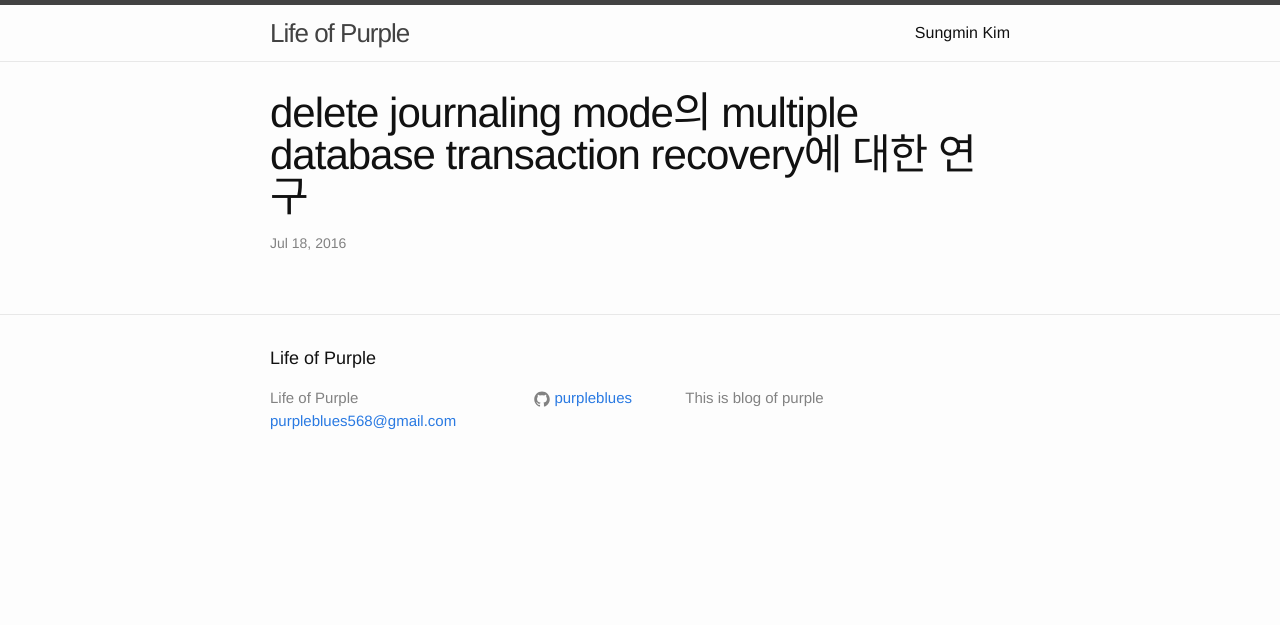
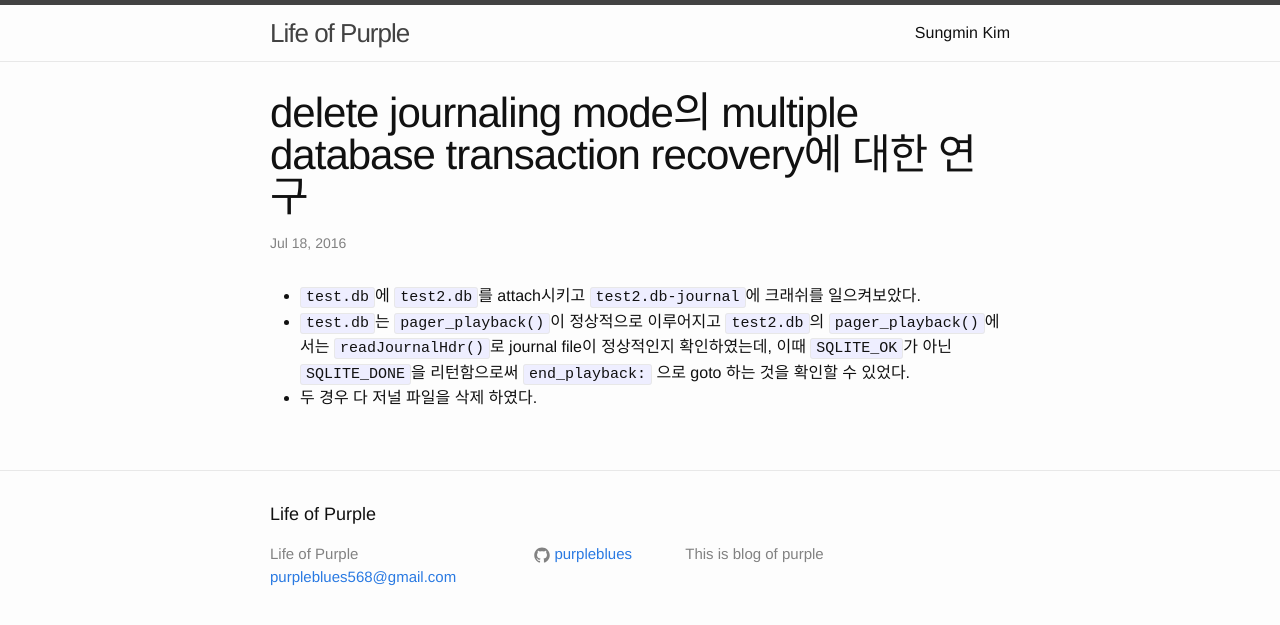
Before and after one commit to purpleblues/purpleblues.github.io, a Jekyll site: the page built from _posts/2016-07-18-study-on-multiple-db-recovery-on-delete-journaling-mode.markdown, in a window 1280 px wide. Shown: the top 625 px of the page. Built offline with Jekyll 4.4.1, drawn with Linux system fonts in a browser that asks for light colours.

Commit message:
added multiple-db on delete

```diff
--- a/_posts/2016-07-17-study-on-db-journal-with-delete-journaling-mode.markdown
+++ b/_posts/2016-07-17-study-on-db-journal-with-delete-journaling-mode.markdown
@@ -6,6 +6,8 @@
 
 - crash.test에 있는 crash-2.~ 이용
 - splited/sqlite3-9.c에 있는 `pager_playback()`이 이용 되는 것을 확인
-- 이때 마스터 저널 이름도 확인을 하는데, 이 경우 db 한개만 사용했으므로 `zMaster` 가 ""  인 것을 확인 함
+- 이때 마스터 저널 이름도 확인을 하는데, 이 경우 db 한개만 사용했으므로 `zMaster` 가 "" 인 것을 확인 함
 - `pager_end_transaction()`에서 db-journal 파일을 삭제하는 것을 확인함
 - `sqlite3_config(SQLITE_CONFIG_LOG,sql_log);` 를 이용해 sqlite3 전역 설정을 바꿀 수 있었다. 이를 이용해 소스의 로그를 변경이 가능했음
+- `sqlite3PagerSharedLock()` 에서 `SHARED_LOCK`을 obtain 한 후 `hasHotJournal()`로 hot journal의 유무를 확인한다. 있으면 playback 한다.
+- `pager_playback()`에서 journal에서 master journal name을 읽어들이는데 이때 이 master journal name은 있는데 실제 파일은 없을 경우 그 journal은 hot 하지 않은것으로 간주하고 롤백 하지 않는다. 이는 롤백이 끝나고 나서 저널 파일을 지우려고 할때 크래쉬가 나는 경우를 말하는 것 같다.
--- a/_posts/2016-07-18-study-on-multiple-db-recovery-on-delete-journaling-mode.markdown
+++ b/_posts/2016-07-18-study-on-multiple-db-recovery-on-delete-journaling-mode.markdown
@@ -2,3 +2,7 @@
 layout: post
 title:  "delete journaling mode의 multiple database transaction recovery에 대한 연구"
 ---
+
+- `test.db`에 `test2.db`를 attach시키고 `test2.db-journal`에 크래쉬를 일으켜보았다.
+- `test.db`는 `pager_playback()`이 정상적으로 이루어지고 `test2.db`의 `pager_playback()`에서는 `readJournalHdr()`로 journal file이 정상적인지 확인하였는데, 이때 `SQLITE_OK`가 아닌 `SQLITE_DONE`을 리턴함으로써 `end_playback:` 으로 goto 하는 것을 확인할 수 있었다.
+- 두 경우 다 저널 파일을 삭제 하였다.
```
